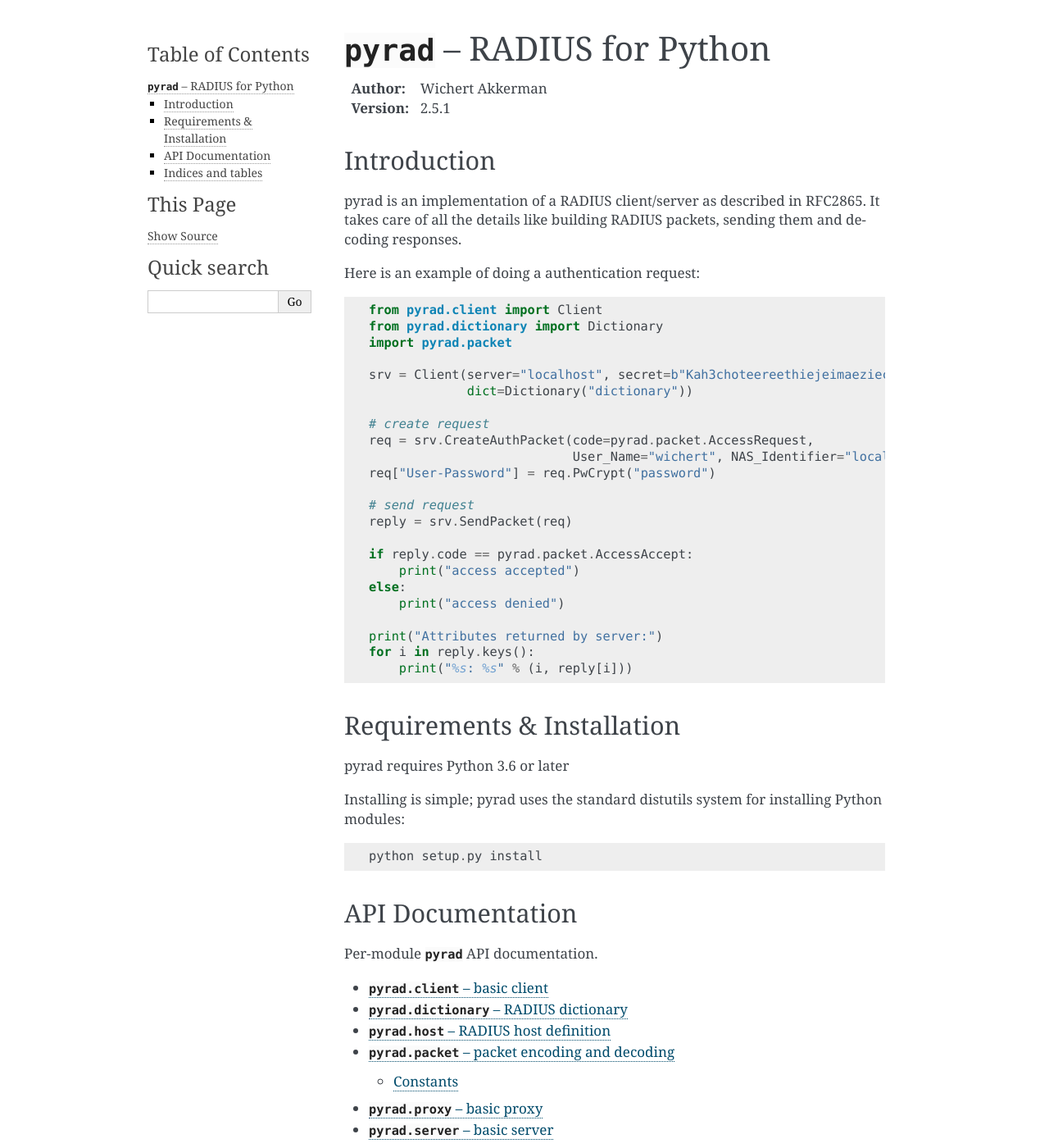
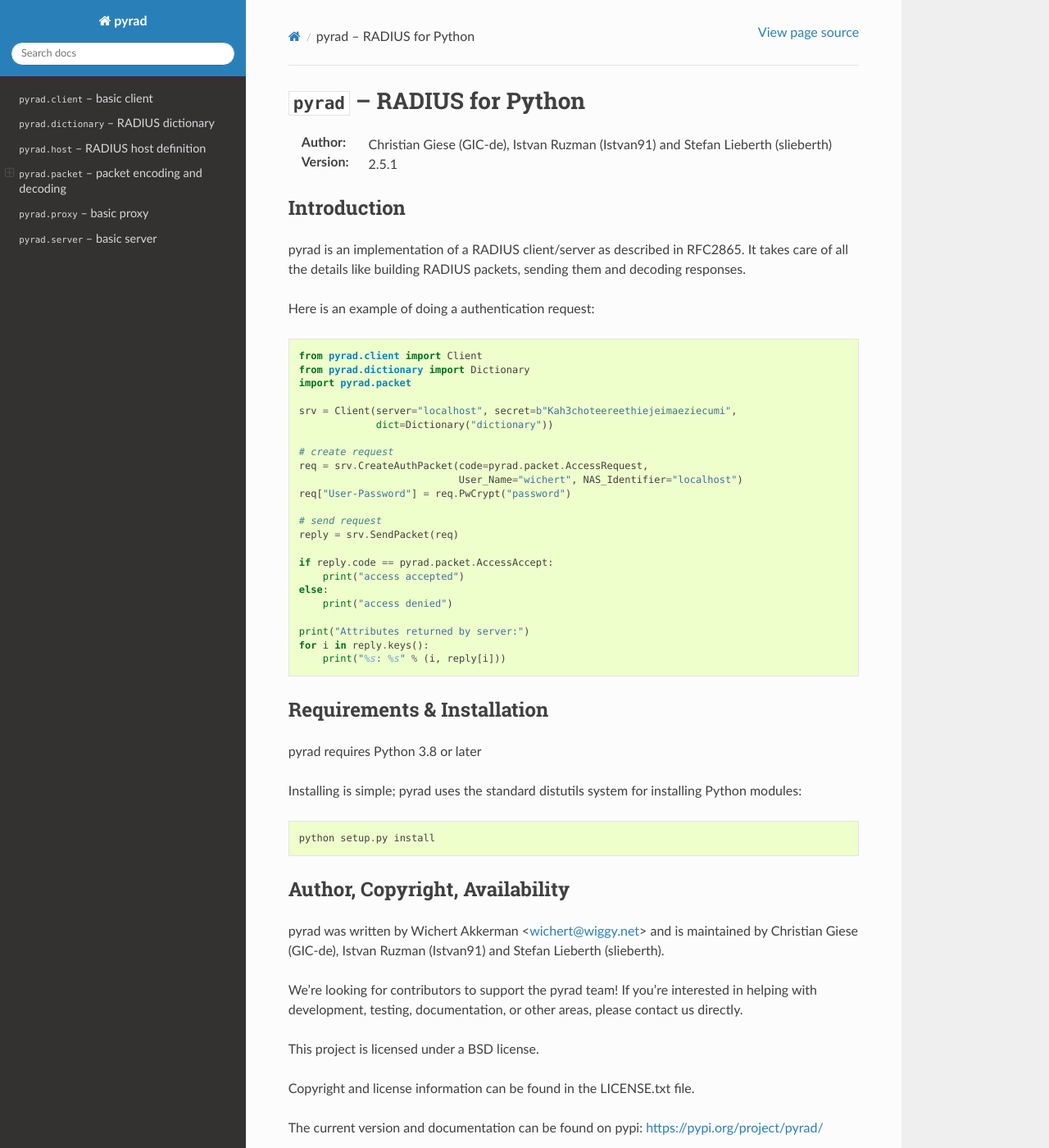
Before and after one commit to pyradius/pyrad, a Sphinx documentation site: the page built from docs/source/index.rst, in a window 1280 px wide and 1400 px high. Shown: the whole window at 82% size. Built offline with Sphinx 7.4.7 and the Read the Docs theme 3.1.0, drawn with Linux system fonts in a browser that asks for light colours; some of the changed text lies outside the part shown.

Commit message:
readthedocs

```diff
--- a/README.rst
+++ b/README.rst
@@ -67,7 +67,7 @@ Author, Copyright, Availability
 ===============================
 
 pyrad was written by Wichert Akkerman <wichert@wiggy.net> and is maintained by
-Christian Giese (GIC-de), Istvan Ruzman (Istvan91) and  Stefan Lieberth (slieberth).
+Christian Giese (GIC-de), Istvan Ruzman (Istvan91) and Stefan Lieberth (slieberth).
 
 We’re looking for contributors to support the pyrad team! If you’re interested in
 helping with development, testing, documentation, or other areas, please contact
--- a/docs/source/conf.py
+++ b/docs/source/conf.py
@@ -84,13 +84,18 @@ todo_include_todos = True
 # The theme to use for HTML and HTML Help pages.  See the documentation for
 # a list of builtin themes.
 #
-# html_theme = 'alabaster'
+html_theme = 'sphinx_rtd_theme'
 
 # Theme options are theme-specific and customize the look and feel of a theme
 # further.  For a list of options available for each theme, see the
 # documentation.
 #
-# html_theme_options = {}
+html_theme_options = {
+    'collapse_navigation': False,
+    'sticky_navigation': True,
+    'navigation_depth': 4,
+    'style_external_links': False,
+}
 
 # Add any paths that contain custom static files (such as style sheets) here,
 # relative to this directory. They are copied after the builtin static files,
--- a/docs/source/index.rst
+++ b/docs/source/index.rst
@@ -3,7 +3,7 @@
 :mod:`pyrad` -- RADIUS for Python
 *********************************
 
-:Author: Wichert Akkerman
+:Author: Christian Giese (GIC-de), Istvan Ruzman (Istvan91) and Stefan Lieberth (slieberth)
 :Version: |version|
 
 Introduction
@@ -43,13 +43,42 @@ Here is an example of doing a authentication request::
 Requirements & Installation
 ===========================
 
-pyrad requires Python 3.6 or later
+pyrad requires Python 3.8 or later
 
 Installing is simple; pyrad uses the standard distutils system for installing
 Python modules::
 
   python setup.py install
 
+Author, Copyright, Availability
+===============================
+
+pyrad was written by Wichert Akkerman <wichert@wiggy.net> and is maintained by
+Christian Giese (GIC-de), Istvan Ruzman (Istvan91) and  Stefan Lieberth (slieberth).
+
+We’re looking for contributors to support the pyrad team! If you’re interested in
+helping with development, testing, documentation, or other areas, please contact
+us directly.
+
+This project is licensed under a BSD license.
+
+Copyright and license information can be found in the LICENSE.txt file.
+
+The current version and documentation can be found on pypi:
+https://pypi.org/project/pyrad/
+
+Bugs and wishes can be submitted in the pyrad issue tracker on github:
+https://github.com/pyradius/pyrad/issues
+
+Related Projects & Forks
+========================
+
+**pyrad2:** Noteworthy fork with experimental RadSec (RFC 6614) support. Targets Python 3.12+,
+adds extensive type hints, boosts test coverage, and includes fresh bug fixes.
+https://github.com/nicholasamorim/pyrad2
+
+**pyrad-server:** Lab-grade RADIUS test server built on top of pyrad.
+https://github.com/slieberth/pyrad-server
 
 API Documentation
 =================
```
